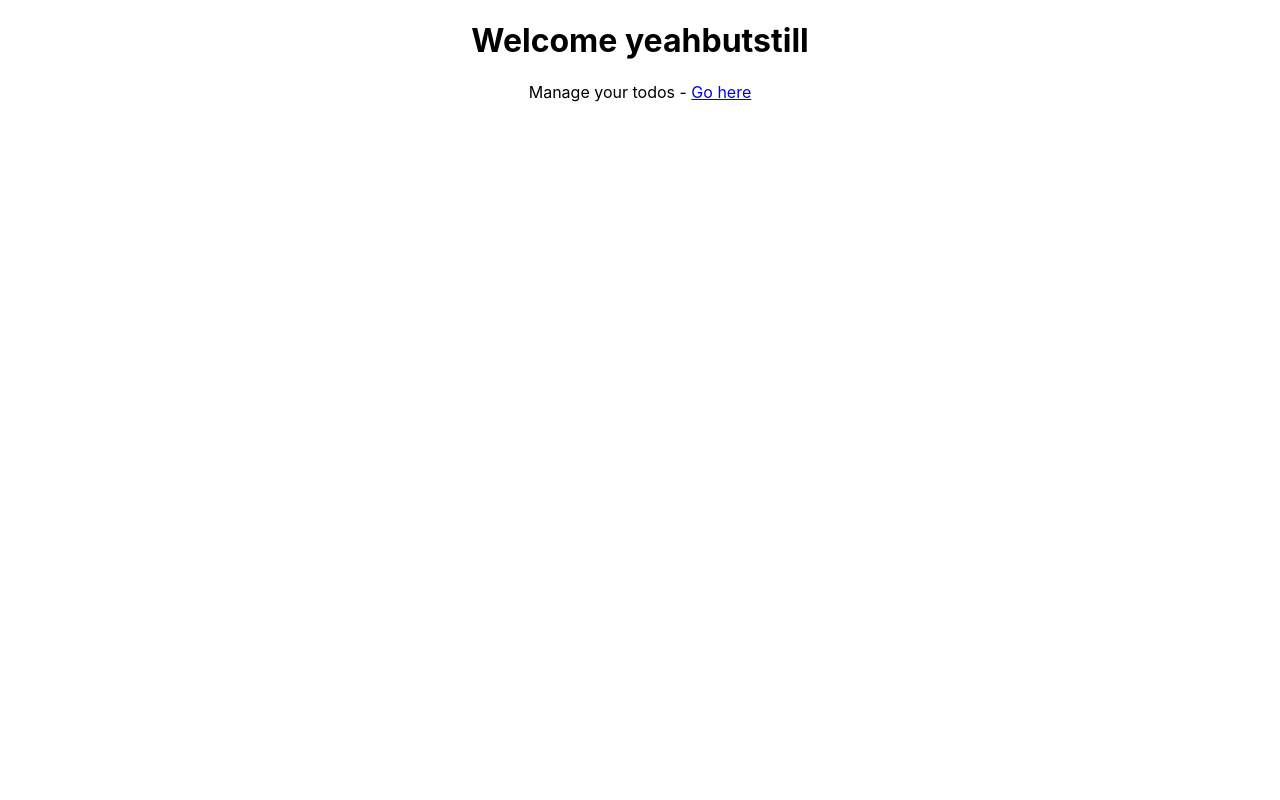
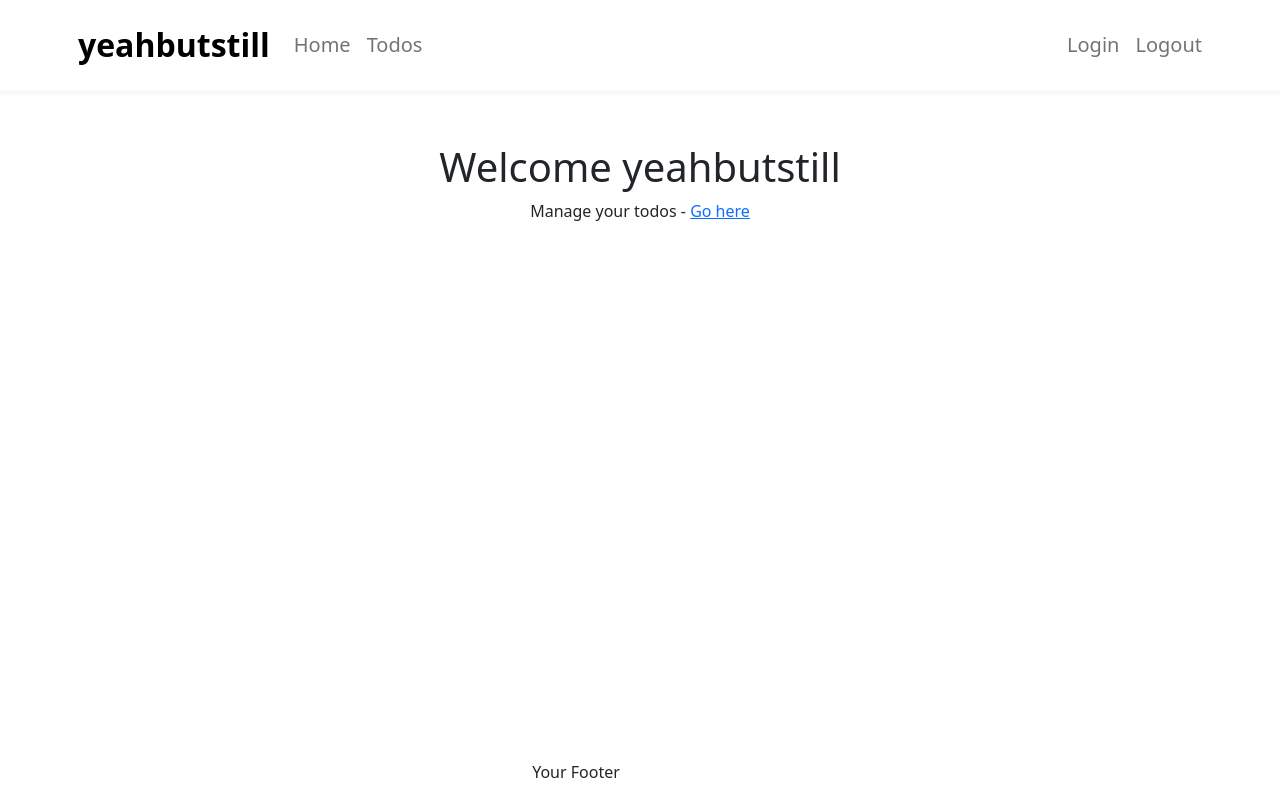
Before and after one commit to yeahbutstill/simple-counter-react, a React (Create React App) app: page / in a window 1280 px wide. Both pictures are taken after a click on the button "Login". Built offline with nearby package versions, Linux system fonts and the light colour scheme.

Commit message:
add bootstrap

```diff
--- a/package.json
+++ b/package.json
@@ -6,6 +6,7 @@
     "@testing-library/jest-dom": "^5.16.5",
     "@testing-library/react": "^13.4.0",
     "@testing-library/user-event": "^13.5.0",
+    "bootstrap": "^5.2.3",
     "prop-types": "^15.8.1",
     "react": "^18.2.0",
     "react-dom": "^18.2.0",
--- a/src/components/todo/TodoApp.css
+++ b/src/components/todo/TodoApp.css
@@ -2,3 +2,10 @@ label, input, button {
     margin: 10px;
     padding: 5px;
 }
+
+footer {
+    bottom: 0;
+    position: absolute;
+    width: 90%;
+    height: 40px;
+}
--- a/src/components/todo/TodoApp.jsx
+++ b/src/components/todo/TodoApp.jsx
@@ -6,13 +6,16 @@ export default function TodoApp() {
     return (
         <div className="TodoApp">
             <BrowserRouter>
+                <HeaderComponent/>
                 <Routes>
                     <Route path='/' element={<LoginComponent/>}></Route>
                     <Route path='/login' element={<LoginComponent/>}></Route>
                     <Route path='/welcome/:username' element={<WelcomeComponent/>}></Route>
                     <Route path='/todos' element={<ListTodosComponent/>}></Route>
+                    <Route path='/logout' element={<LogoutComponent/>}></Route>
                     <Route path='*' element={<ErrorComponent/>}></Route>
                 </Routes>
+                <FooterComponent/>
             </BrowserRouter>
         </div>
     )
@@ -75,7 +78,7 @@ function WelcomeComponent() {
         <div className="WelcomeComponent">
             <h1>Welcome {username}</h1>
             <div>
-                Manage your todos - <Link href="/todos">Go here</Link>
+                Manage your todos - <Link to="/todos">Go here</Link>
             </div>
         </div>
     )
@@ -94,25 +97,25 @@ function ErrorComponent() {
 
 function ListTodosComponent() {
 
+    const {username} = useParams()
     const today = new Date();
     const targetDate = new Date(today.getFullYear()+12, today.getMonth(), today.getDay())
     const todos = [
-        {id: 1, description: 'Learn AWS', username: 'yeahbutstill', done: false, targetDate:targetDate},
-        {id: 2, description: 'Learn Vault', username: 'yeahbutstill', done: false, targetDate:targetDate},
-        {id: 3, description: 'Learn Keycloak', username: 'yeahbutstill', done: true, targetDate:targetDate},
-        {id: 4, description: 'Learn Docker', username: 'yeahbutstill', done: true, targetDate:targetDate}
+        {id: 1, description: 'Learn AWS', username:username, done: false, targetDate:targetDate},
+        {id: 2, description: 'Learn Vault', username:username, done: false, targetDate:targetDate},
+        {id: 3, description: 'Learn Keycloak', username:username, done: true, targetDate:targetDate},
+        {id: 4, description: 'Learn Docker', username:username, done: true, targetDate:targetDate}
     ]
 
     return (
-        <div className="ListTodosComponent">
+        <div className="container">
             <h1>Things you want to do!</h1>
             <div>
-                <table>
+                <table className="table">
                     <thead>
                     <tr>
                         <td>id</td>
                         <td>description</td>
-                        <td>username</td>
                         <td>is done?</td>
                         <td>target</td>
                     </tr>
@@ -124,7 +127,6 @@ function ListTodosComponent() {
                                 <tr key={todo.id}>
                                     <td>{todo.id}</td>
                                     <td>{todo.description}</td>
-                                    <td>{todo.username}</td>
                                     <td>{todo.done.toString()}</td>
                                     <td>{todo.targetDate.toDateString()}</td>
                                 </tr>
@@ -137,3 +139,48 @@ function ListTodosComponent() {
         </div>
     )
 }
+
+function HeaderComponent() {
+    return (
+        <header className="border-bottom border-light border-5 mb-5 p-2">
+            <div className="container">
+                <div className="row">
+                    <nav className="navbar navbar-expand-lg">
+                        <Link className="navbar-brand ms-2 fs-2 fw-bold text-black" to="#">yeahbutstill</Link>
+                        <div className="collapse navbar-collapse">
+                            <ul className="navbar-nav">
+                                <li className="nav-item fs-5"><Link className="nav-link" to="/welcome/yeahbutstill">Home</Link></li>
+                                <li className="nav-item fs-5"><Link className="nav-link" to="/todos">Todos</Link></li>
+                            </ul>
+                        </div>
+                        <ul className="navbar-nav">
+                            <li className="nav-item fs-5"><Link className="nav-link" to="/login">Login</Link></li>
+                            <li className="nav-item fs-5"><Link className="nav-link" to="/logout">Logout</Link></li>
+                        </ul>
+                    </nav>
+                </div>
+            </div>
+        </header>
+    )
+}
+
+function FooterComponent() {
+    return (
+        <footer className="footer">
+            <div className="container">
+                Your Footer
+            </div>
+        </footer>
+    )
+}
+
+function LogoutComponent() {
+    return (
+        <div className="LogoutComponent">
+            <h1>You are logged out!</h1>
+            <div>
+                Thank you for using our App, please come back soon!
+            </div>
+        </div>
+    )
+}
--- a/src/index.js
+++ b/src/index.js
@@ -3,6 +3,8 @@ import ReactDOM from 'react-dom/client';
 import './index.css';
 import App from './App';
 import reportWebVitals from './reportWebVitals';
+
+import 'bootstrap/dist/css/bootstrap.css';
 
 const root = ReactDOM.createRoot(document.getElementById('root'));
 root.render(
```
Also changed, not shown: 1 other file (tests, documents, lock files or other folders).
